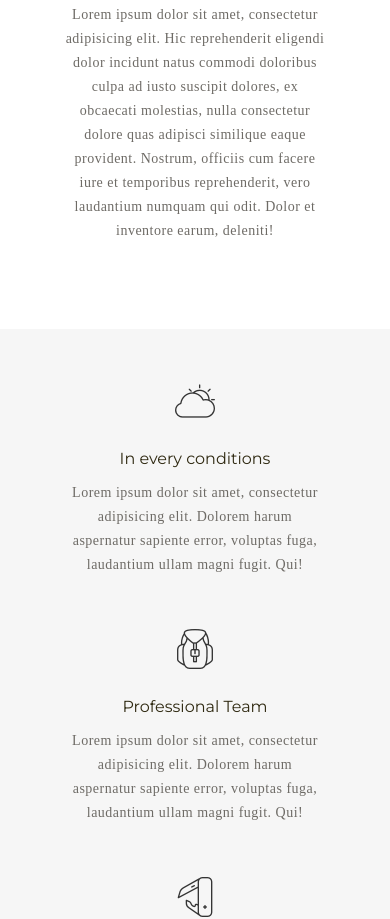
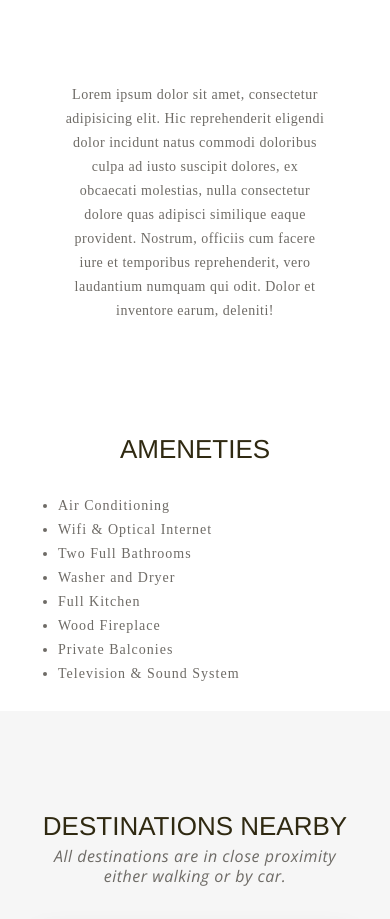
Before and after one commit to stvedt/villa-provartenik, a website with bundled scripts: page app/index.html in a window 390 px wide. Shown: the part 1097-2016 px from the top of the page. Built offline with nearby package versions, Linux system fonts and the light colour scheme; files whose address does not match are found by name; a web font is replaced by a local one.

Commit message:
content updates correct phone number add ognian email and add amenities

```diff
--- a/app/index.html
+++ b/app/index.html
@@ -92,17 +92,41 @@
                             <div class="col-md-12 padding-leftright-null">
                                 <div class="text text-center">
                                     <h2 class="margin-bottom-null title center">About Us</h2>
-                                    <p class="heading center grey z-index">Lorem ipsum dolor sit amet, consectetur adipisicing elit</p>
+                                    <p class="heading center grey z-index">The Villa Provartenik is a family owned and operated Villa. The villa is tucked away in the mountains outside Karlukovo with private rooms and the entire villa available to reserve. </p>
                                     <div class="padding-onlytop-md">
                                         <p>Lorem ipsum dolor sit amet, consectetur adipisicing elit. Hic reprehenderit eligendi dolor incidunt natus commodi doloribus culpa ad iusto suscipit dolores, ex obcaecati molestias, nulla consectetur dolore quas adipisci similique eaque provident. Nostrum, officiis cum facere iure et temporibus reprehenderit, vero laudantium numquam qui odit. Dolor et inventore earum, deleniti!</p>
                                     </div>
+
                                 </div>
+                            </div>
+                        </div>
+                    </div>
+                    <div class="row margin-leftright-null content-post">
+                        <div class="container">
+                            <div class="col-md-12 text-center">
+                                <h2 class="margin-bottom-null title center">Ameneties</h2>
+                            </div>
+                            <div class="col-md-3 col-md-offset-3 padding-null">
+                                <ul class="margin-md-bottom-null">
+                                    <li>Air Conditioning</li>
+                                    <li>Wifi &amp; Optical Internet</li>
+                                    <li>Two Full Bathrooms</li>
+                                    <li>Washer and Dryer</li>
+                                </ul>
+                            </div>
+                            <div class="col-md-3 padding-null">
+                                <ul class="margin-md-top-null">
+                                    <li>Full Kitchen</li>
+                                    <li>Wood Fireplace</li>
+                                    <li>Private Balconies</li>
+                                    <li>Television &amp; Sound System</li>
+                                </ul>
                             </div>
                         </div>
                     </div>
                     <!-- END Section About -->
                     <!-- Services -->
-                    <div class="row no-margin text-center grey-background">
+                    <!-- <div class="row no-margin text-center grey-background">
                         <div class="container">
                             <div class="col-md-12 padding-leftright-null">
                                 <div class="col-md-4 padding-leftright-null">
@@ -128,7 +152,7 @@
                                 </div>
                             </div>
                         </div>
-                    </div>
+                    </div> -->
                     <!-- END Services -->
                     <!-- Carousel Gallery -->
                     <!-- <div class="row margin-leftright-null padding-sm">
```
Also changed, not shown: app/contact.html (+3 -3 lines), app/includes/footer.html (+1 -1 lines).
